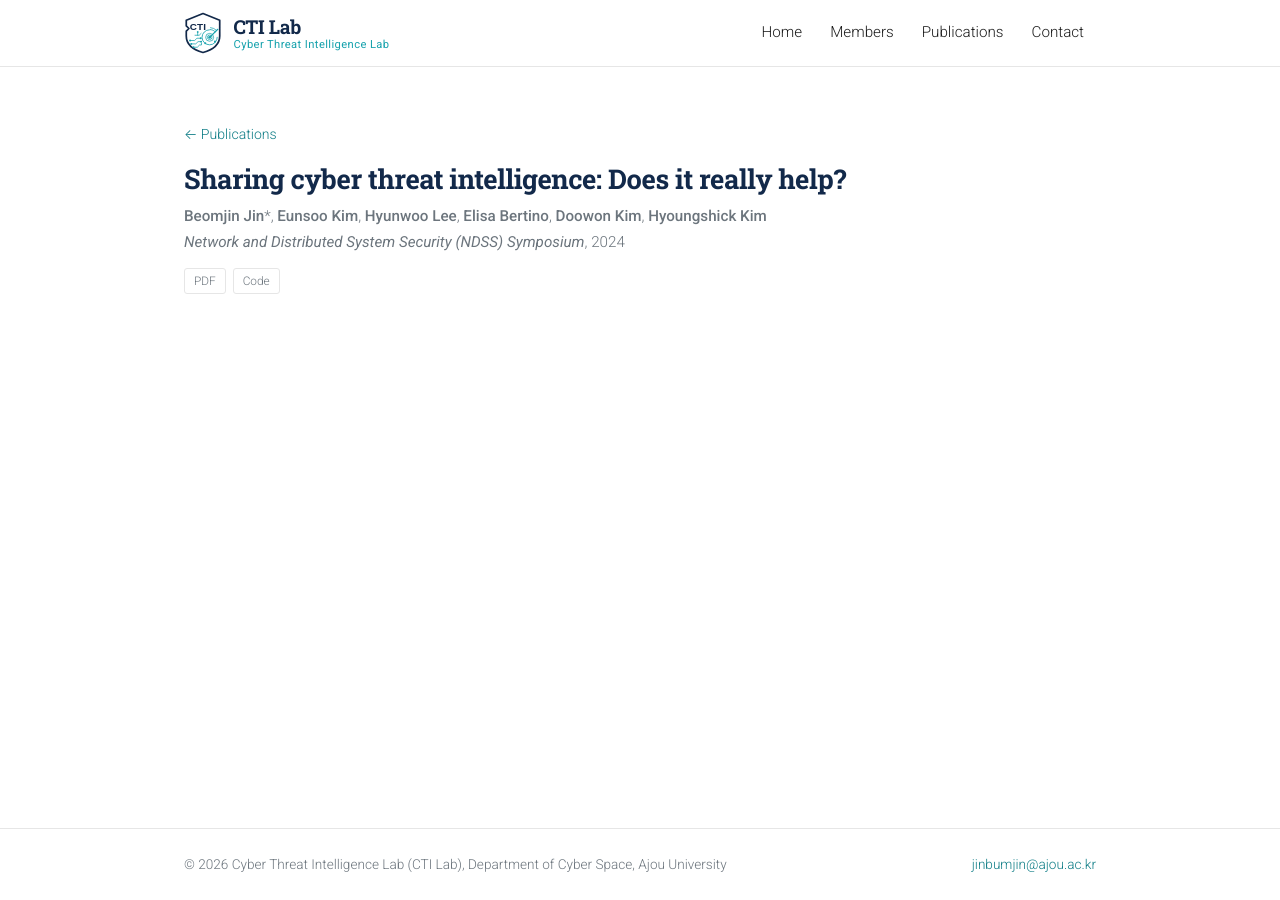
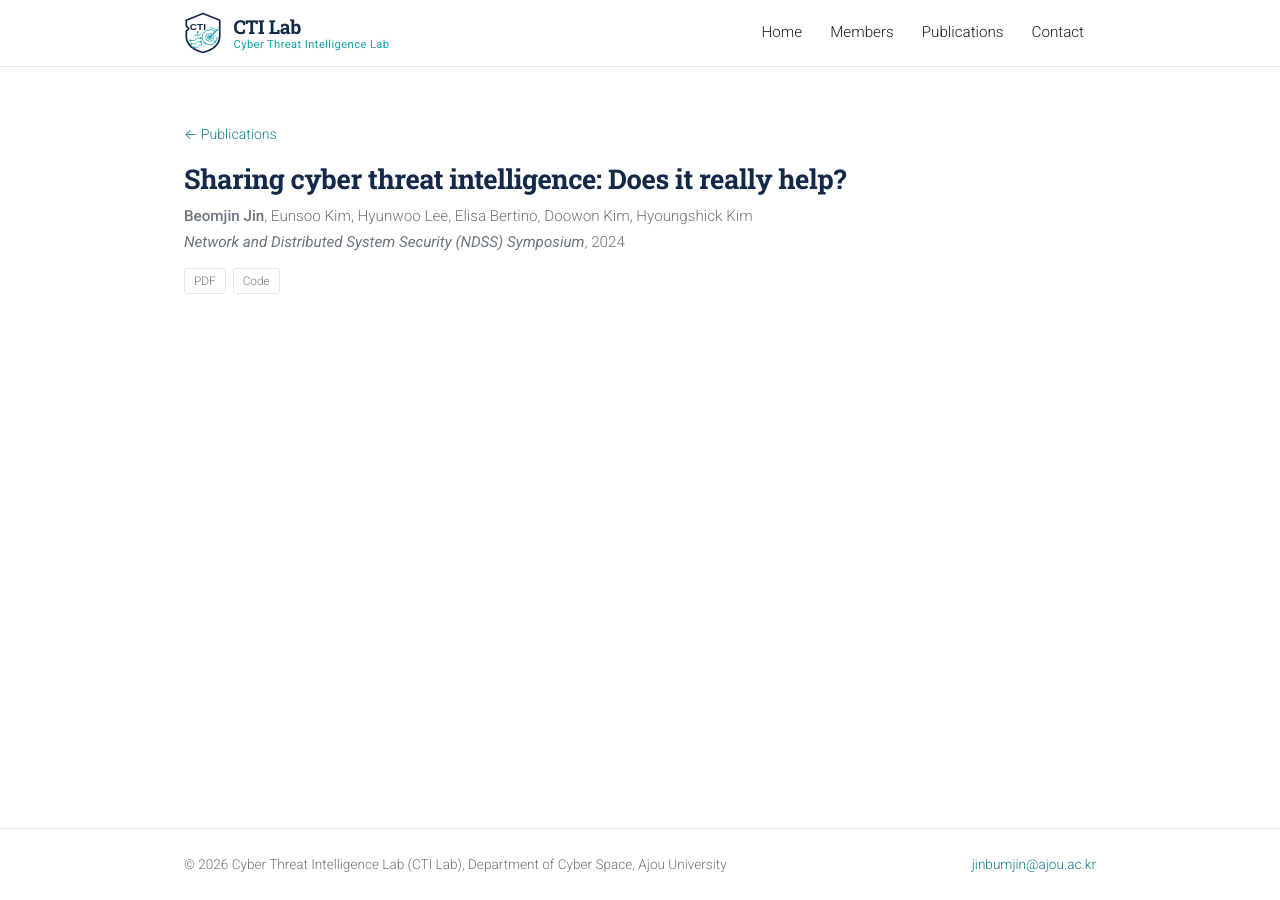
Before and after one commit to BJJINE/BJJINE.github.io, a Jekyll site: the page built from _publications/2024-02-ndss24.md, in a window 1280 px wide. Built offline with Jekyll 4.4.1, drawn with Linux system fonts in a browser that asks for light colours.

Commit message:
Update 2024-02-ndss24.md

```diff
--- a/_publications/2024-02-ndss24.md
+++ b/_publications/2024-02-ndss24.md
@@ -4,7 +4,7 @@ collection: publications
 type: conference
 date: 2023-02-29
 year: 2024
-authors: "<b>Beomjin Jin</b>*, <b>Eunsoo Kim</b>, <b>Hyunwoo Lee</b>, <b>Elisa Bertino</b>, <b>Doowon Kim</b>, <b>Hyoungshick Kim</b>"
+authors: "<b>Beomjin Jin</b>, Eunsoo Kim, Hyunwoo Lee, Elisa Bertino, Doowon Kim, Hyoungshick Kim"
 venue: "Network and Distributed System Security (NDSS) Symposium"
 links:
   - { label: "PDF",  url: "/files/ndss-228-paper.pdf" }
```
